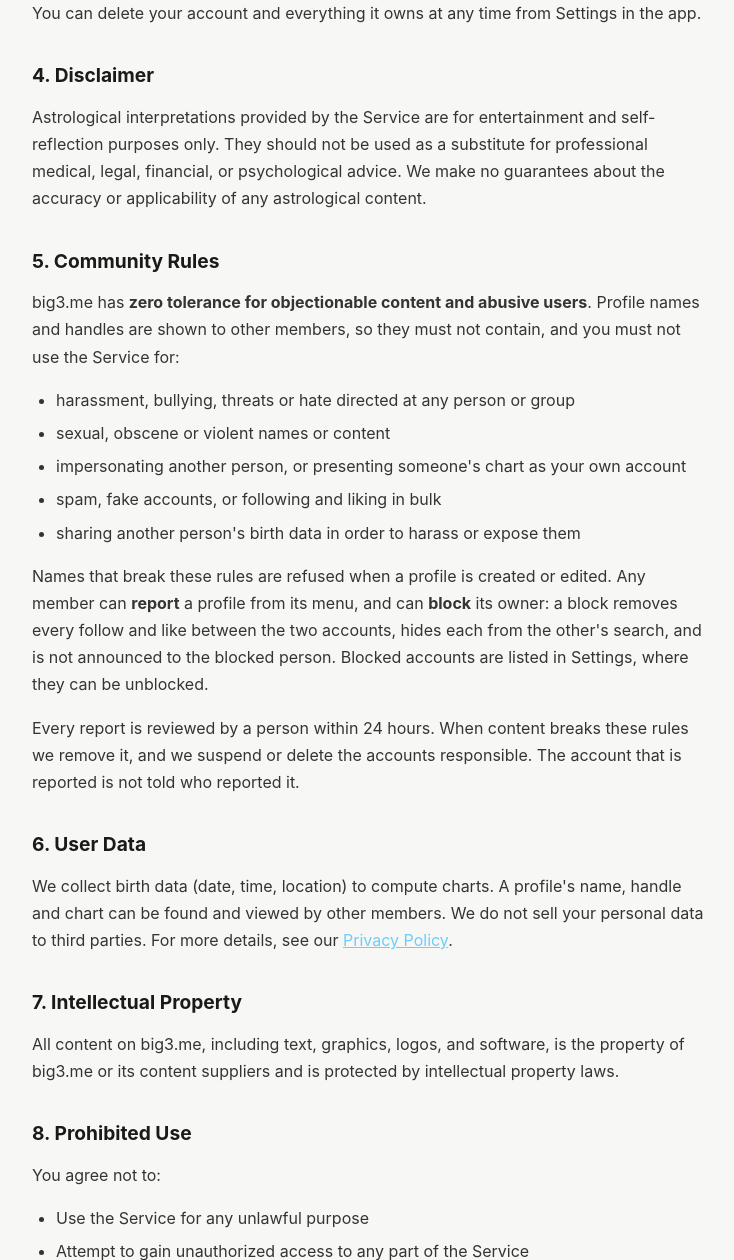
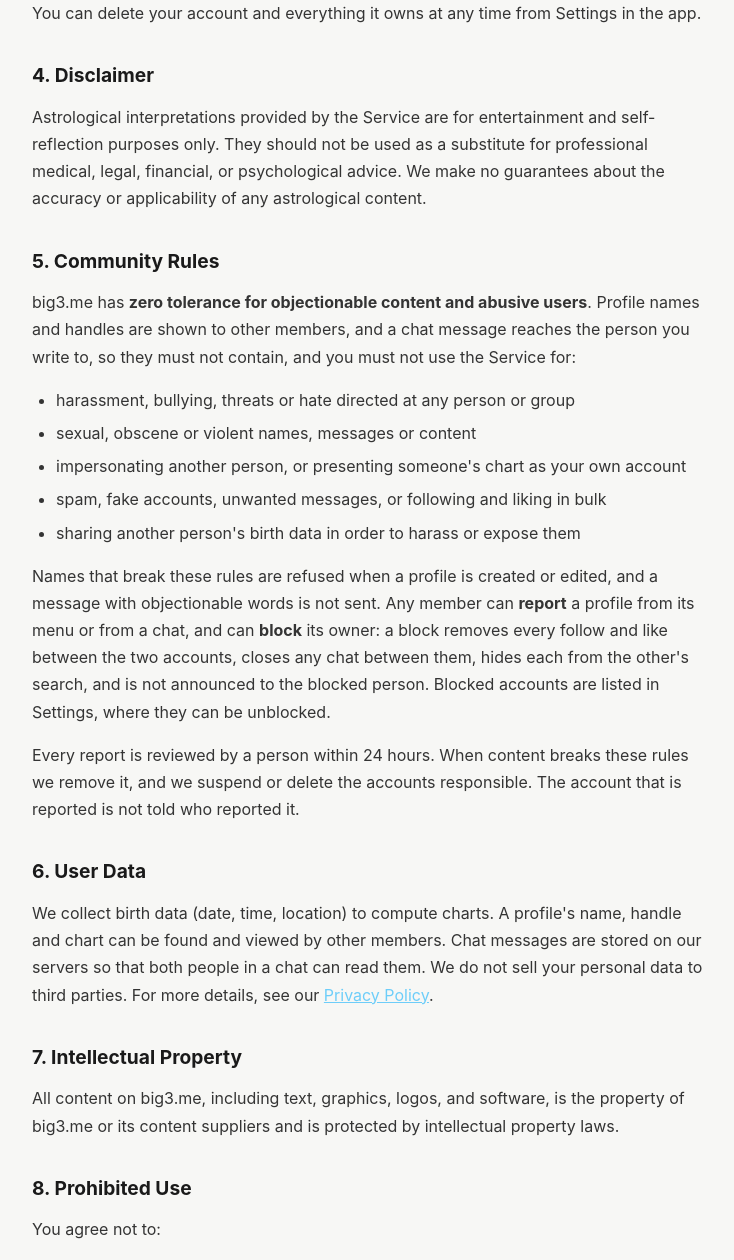
Before and after one commit to srgplus/astroconsul, a FastAPI app: page /legal in a window 1280 px wide. Shown: the part 695-1955 px from the top of the page, without its empty margins (272-1006 px from the left). Run offline with FastAPI, Linux system fonts and the light colour scheme.

Commit message:
Legal pages and submission notes say the app has chats
The Terms and the Privacy Policy described names and handles as the only
text members show each other. They now cover chat messages: the community
rules apply to them, a message with objectionable words is not sent, a
block closes the chat, messages are stored and deleted with the account,
and pushes go through Apple.

The v1.3 notes gain a Chats item for the reviewer, a chat for the demo
account, Emails or Text Messages in App Privacy, and a build after 18.

Co-Authored-By: Claude Opus 5.5 <noreply@anthropic.com>

```diff
--- a/templates/legal/privacy.html
+++ b/templates/legal/privacy.html
@@ -60,6 +60,7 @@
             <li><strong>Account data:</strong> email address and authentication provider (Apple, Google, or email)</li>
             <li><strong>Birth data:</strong> date of birth, time of birth, and place of birth — used solely for generating natal charts and transit reports</li>
             <li><strong>Profile data:</strong> names and usernames you assign to natal profiles. A profile's name, handle and chart can be found and viewed by other members</li>
+            <li><strong>Messages:</strong> the text of the chat messages you send and receive, when they were sent, and how far each person has read. A message is shown only to the two people in the chat. We read a conversation only when one of them reports it</li>
             <li><strong>Social data:</strong> who you follow, the charts you like, the accounts you block, and the reports you file. The owner of a chart can see who follows and likes it; blocks and reports are never shown to the person they concern</li>
             <li><strong>Payment data:</strong> processed securely by Stripe. We do not store credit card numbers on our servers</li>
         </ul>
@@ -69,6 +70,7 @@
         <ul>
             <li>Generate natal charts, transit reports, and synastry analysis</li>
             <li>Show your activity (new followers and likes), and keep blocked accounts apart</li>
+            <li>Deliver your chat messages, and notify you when someone writes to you</li>
             <li>Review reports and enforce the Community Rules in our <a href="/legal#community">Terms</a></li>
             <li>Manage your account and subscription</li>
             <li>Improve the Service and fix issues</li>
@@ -79,6 +81,7 @@
         <p>We do not sell, rent, or share your personal data with third parties, except:</p>
         <ul>
             <li><strong>Stripe:</strong> for payment processing (subject to <a href="https://stripe.com/privacy" target="_blank" rel="noopener">Stripe's Privacy Policy</a>)</li>
+            <li><strong>Apple:</strong> to deliver push notifications through the Apple Push Notification service. A message notification carries the sender's name and the beginning of the message</li>
             <li><strong>Supabase:</strong> for secure data storage and authentication (subject to <a href="https://supabase.com/privacy" target="_blank" rel="noopener">Supabase's Privacy Policy</a>)</li>
             <li><strong>Legal requirements:</strong> if required by law or to protect our rights</li>
         </ul>
@@ -87,7 +90,7 @@
         <p>Your data is stored securely in a PostgreSQL database hosted by Supabase with encryption at rest. All connections use HTTPS/TLS encryption. We implement industry-standard security measures to protect your information.</p>
 
         <h2>6. Data Retention</h2>
-        <p>We retain your data for as long as your account is active. If you delete your account, your personal data will be removed from our systems within 30 days, except where retention is required by law.</p>
+        <p>We retain your data for as long as your account is active. If you delete your account, your personal data will be removed from our systems within 30 days, except where retention is required by law. Deleting your account deletes every chat you were in, with all of its messages, for both people.</p>
 
         <h2>7. Your Rights</h2>
         <p>You have the right to:</p>
--- a/templates/legal/terms.html
+++ b/templates/legal/terms.html
@@ -64,19 +64,19 @@
         <p>Astrological interpretations provided by the Service are for entertainment and self-reflection purposes only. They should not be used as a substitute for professional medical, legal, financial, or psychological advice. We make no guarantees about the accuracy or applicability of any astrological content.</p>
 
         <h2 id="community">5. Community Rules</h2>
-        <p>big3.me has <strong>zero tolerance for objectionable content and abusive users</strong>. Profile names and handles are shown to other members, so they must not contain, and you must not use the Service for:</p>
+        <p>big3.me has <strong>zero tolerance for objectionable content and abusive users</strong>. Profile names and handles are shown to other members, and a chat message reaches the person you write to, so they must not contain, and you must not use the Service for:</p>
         <ul>
             <li>harassment, bullying, threats or hate directed at any person or group</li>
-            <li>sexual, obscene or violent names or content</li>
+            <li>sexual, obscene or violent names, messages or content</li>
             <li>impersonating another person, or presenting someone's chart as your own account</li>
-            <li>spam, fake accounts, or following and liking in bulk</li>
+            <li>spam, fake accounts, unwanted messages, or following and liking in bulk</li>
             <li>sharing another person's birth data in order to harass or expose them</li>
         </ul>
-        <p>Names that break these rules are refused when a profile is created or edited. Any member can <strong>report</strong> a profile from its menu, and can <strong>block</strong> its owner: a block removes every follow and like between the two accounts, hides each from the other's search, and is not announced to the blocked person. Blocked accounts are listed in Settings, where they can be unblocked.</p>
+        <p>Names that break these rules are refused when a profile is created or edited, and a message with objectionable words is not sent. Any member can <strong>report</strong> a profile from its menu or from a chat, and can <strong>block</strong> its owner: a block removes every follow and like between the two accounts, closes any chat between them, hides each from the other's search, and is not announced to the blocked person. Blocked accounts are listed in Settings, where they can be unblocked.</p>
         <p>Every report is reviewed by a person within 24 hours. When content breaks these rules we remove it, and we suspend or delete the accounts responsible. The account that is reported is not told who reported it.</p>
 
         <h2>6. User Data</h2>
-        <p>We collect birth data (date, time, location) to compute charts. A profile's name, handle and chart can be found and viewed by other members. We do not sell your personal data to third parties. For more details, see our <a href="/privacy">Privacy Policy</a>.</p>
+        <p>We collect birth data (date, time, location) to compute charts. A profile's name, handle and chart can be found and viewed by other members. Chat messages are stored on our servers so that both people in a chat can read them. We do not sell your personal data to third parties. For more details, see our <a href="/privacy">Privacy Policy</a>.</p>
 
         <h2>7. Intellectual Property</h2>
         <p>All content on big3.me, including text, graphics, logos, and software, is the property of big3.me or its content suppliers and is protected by intellectual property laws.</p>
```
Also changed, not shown: .ai/apple-submission-v1.3.md.
